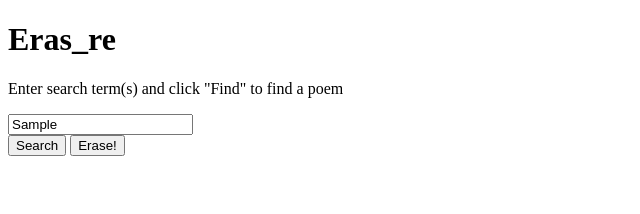
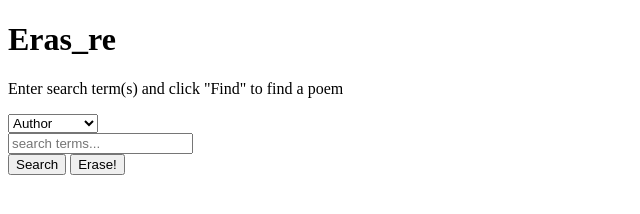
Before and after one commit to noam-omer/phase-1-project-erasure, a plain HTML site: page index.html in a window 1280 px wide. Both pictures are taken after typing "Sample" into the empty fields and a click on the button "Search". Shown: the whole page, without its empty margins (0-640 px from the left). Drawn offline with Linux system fonts and the light colour scheme; no server answers.

Commit message:
author/title/keyword search functionality

```diff
--- a/index.html
+++ b/index.html
@@ -15,20 +15,31 @@
   <main>
     <form id = 'userInput'>
       <p>Enter search term(s) and click "Find" to find a poem</p>
+
+      <div class="dropdown">
+        <select id = 'dropdown'>
+          <option value = 'author'>Author</option>
+          <option value = 'title'>Title</option>
+          <option value = 'keywords'>Keyword(s) </option>
+      </select>
+     </div>
+
       <input id = 'inputField'
-          type="text"
-          name="searchTerms"
-          value=""
-          placeholder="Enter search terms here..."
-          class="input-text"
+          select
+          type = "text"
+          name = "keywords"
+          value = ""
+          placeholder = "search terms..."
+          class = "input-text"
         />
     </form>
-    <button id = "searchButton">Search</button>
+    <button type = 'submit' form = 'userInput'>Search</button>
     <button id = "blackoutButton">Erase!</button>
 
     <div id = 'poemBox'>
     </div>
 
+
   </main>
 </body>
 </html>
--- a/index.js
+++ b/index.js
@@ -1,14 +1,20 @@
 
-function fetchPoem(searchTerm) {
-    fetch(`https://poetrydb.org/lines/${searchTerm}`)
+function fetchPoem(searchType, searchTerm) {
+  console.log(dropdownValue)
+    fetch(`https://poetrydb.org/${searchType}/${searchTerm}`)
     .then(function(response){
       return response.json()
     })
-  .then(function(data){
-    sessionStorage.setItem('data', JSON.stringify(data[0].lines))
-    renderPoem()
-  })
-  }
+    .then(function(data){
+      console.log(data)
+      sessionStorage.setItem('data', JSON.stringify(data[0].lines))
+      renderPoem()
+    })
+}
+
+
+
+
 
   function toggleBlackout(){
     const blackoutButton = document.getElementById('blackoutButton')
@@ -18,7 +24,6 @@ function fetchPoem(searchTerm) {
     renderPoem()
   }
 
-
   function renderPoem() {
     const poemBox = document.getElementById('poemBox');
     //clear the page with each search?
@@ -26,7 +31,6 @@ function fetchPoem(searchTerm) {
     const lines = JSON.parse(sessionStorage.getItem('data'))
     let count = 1
     const isBlackedout = sessionStorage.getItem('isBlackedout')
-   // console.log(isBlackedout)
     for (let i = 0; i < lines.length; i++){
       const div = document.createElement('div')
       const span = document.createElement('span')
@@ -49,16 +53,19 @@ function fetchPoem(searchTerm) {
     }
   }
 
+  let dropdownValue;
   const searchForm = document.getElementById('userInput')
   searchForm.addEventListener('submit', event => {
     event.preventDefault()
     //console.log(event)
-    const inputText = event.target.elements[0].value
-    console.log(inputText)
-    //console.log(event.target)
-    //console.log(event.target.elements[0].value)
-    fetchPoem(inputText);
-    event.target.elements[0].value = ''
+    dropdownValue = event.target.elements[0].value
+    let inputText = event.target.elements[1].value
+    console.log('dropdown' + dropdownValue)
+    console.log('inputText ' + inputText)
+    let searchType = 'lines'
+    if (dropdownValue === 'author' || dropdownValue === 'title') searchType = dropdownValue
+    fetchPoem(searchType, inputText);
+    event.target.elements[1].value = ''
   });
 
   const blackoutButton = document.getElementById('blackoutButton')
@@ -66,4 +73,24 @@ function fetchPoem(searchTerm) {
     toggleBlackout();
   });
 
-//need to catch error that results when you search for a word that's not in archive
+
+
+/* When the user clicks on the button,
+toggle between hiding and showing the dropdown content */
+function dropdownFxn() {
+  document.getElementById("myDropdown").classList.toggle("show");
+}
+
+// Close the dropdown menu if the user clicks outside of it
+window.onclick = function(event) {
+  if (!event.target.matches('.dropbtn')) {
+    var dropdowns = document.getElementsByClassName("dropdown-content");
+    var i;
+    for (i = 0; i < dropdowns.length; i++) {
+      var openDropdown = dropdowns[i];
+      if (openDropdown.classList.contains('show')) {
+        openDropdown.classList.remove('show');
+      }
+    }
+  }
+}
```
